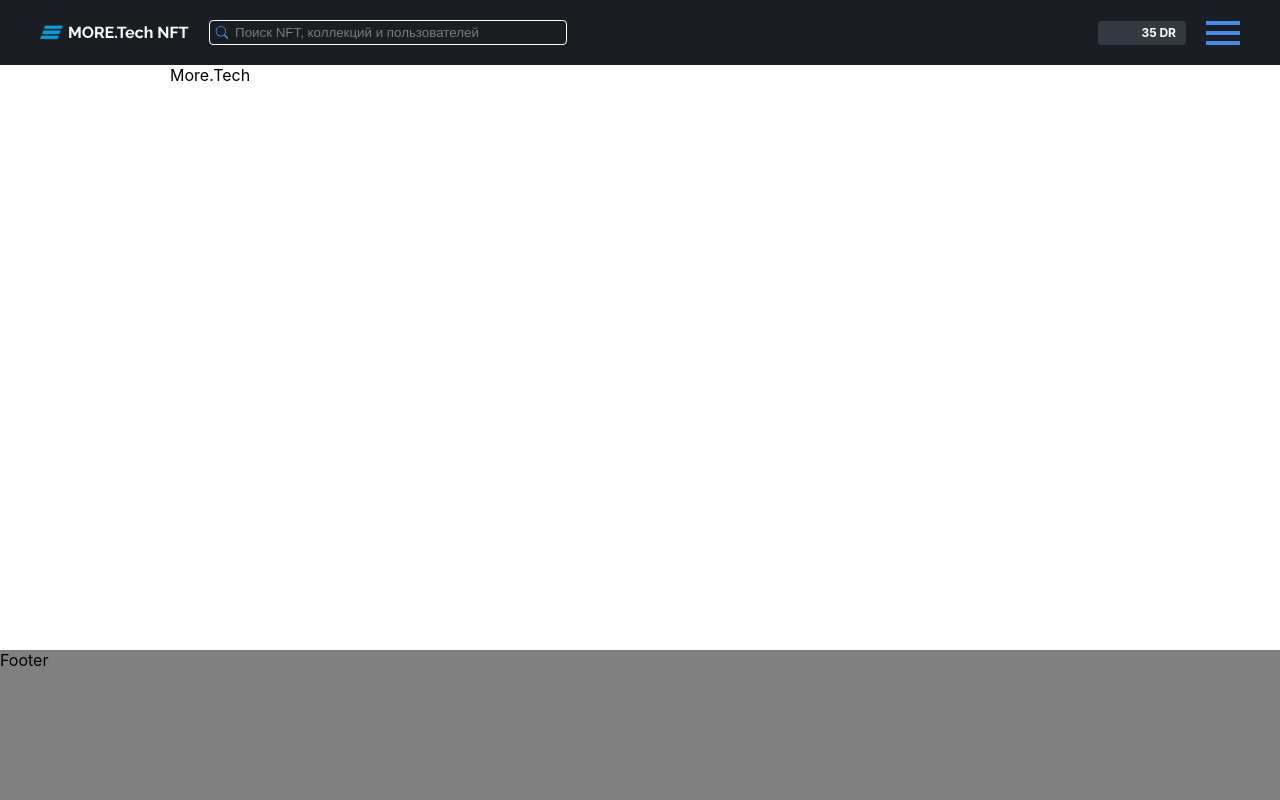
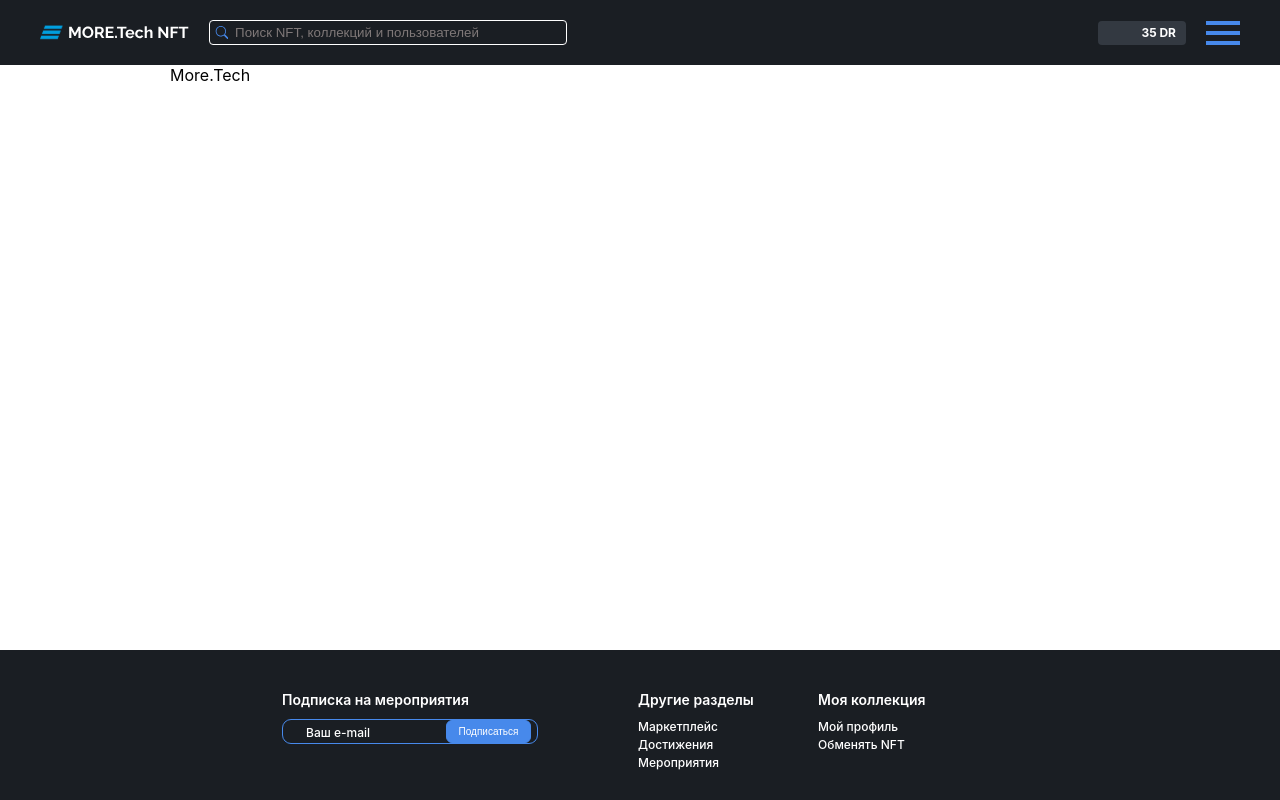
Before and after one commit to tag-all/MoreTechFront, a React (Create React App) app: page / in a window 1280 px wide. Built offline with nearby package versions, Linux system fonts and the light colour scheme.

Commit message:
feat: Footer.js added

```diff
--- a/src/components/Layout/Footer/Footer.js
+++ b/src/components/Layout/Footer/Footer.js
@@ -3,7 +3,26 @@ import styles from './Footer.module.css';
 export const Footer = () => {
 	return (
 		<footer className={styles.footer}>
-			Footer
+			<div className={styles.left}>
+				<h2 className={styles.heading}>Подписка на мероприятия</h2>
+				<div className={styles.box}>
+					<p className={styles.paragraph}>Ваш e-mail</p>
+					<button className={styles.button}>Подписаться</button>
+				</div>
+			</div>
+			<div className={styles.right}>
+				<div className={styles.list}>
+					<h2 className={styles.heading}>Другие разделы</h2>
+					<p className={styles.paragraph}>Маркетплейс</p>
+					<p className={styles.paragraph}>Достижения</p>
+					<p className={styles.paragraph}>Мероприятия</p>
+				</div>
+				<div className={styles.list}>
+					<h2 className={styles.heading}>Моя коллекция</h2>
+					<p className={styles.paragraph}>Мой профиль</p>
+					<p className={styles.paragraph}>Обменять NFT</p>
+				</div>
+			</div>
 		</footer>
 	)
 }
--- a/src/components/Layout/Footer/Footer.module.css
+++ b/src/components/Layout/Footer/Footer.module.css
@@ -1,4 +1,59 @@
 .footer {
+    display: flex;
+    justify-content: center;
     height: 150px;
-    background: grey;
+    background: var(--color-primary);
+    color: var(--color-white);
+    padding-top: 29px;
 }
+
+.left {
+    padding-right: 50px;
+    display: block;
+}
+
+.right {
+    display: flex;
+    justify-content: space-between;
+    padding-left: 50px;
+}
+
+.heading {
+    font-size: 14px;
+    font-weight: 600;
+}
+
+.paragraph {
+    font-size: 12px;
+    font-weight: 500;
+    margin-top: 3px;
+    margin-bottom: 2px;
+}
+
+.button {
+    width: 85px;
+    height: 23px;
+    border-radius: 6px;
+    font-size: 10px;
+    color: var(--color-white);
+    border: 1px solid var(--color-blue);
+    background-color: var(--color-blue);
+}
+
+.box {
+    width: 256px;
+    border-radius: 9px;
+    border: 1px solid var(--color-blue);
+    padding-left: 23px;
+    padding-right: 6px;
+    display: flex;
+    justify-content: space-between;
+    align-items: center;
+}
+
+.list {
+    display: block;
+    width: 180px;
+    text-align: left;
+
+}
```
